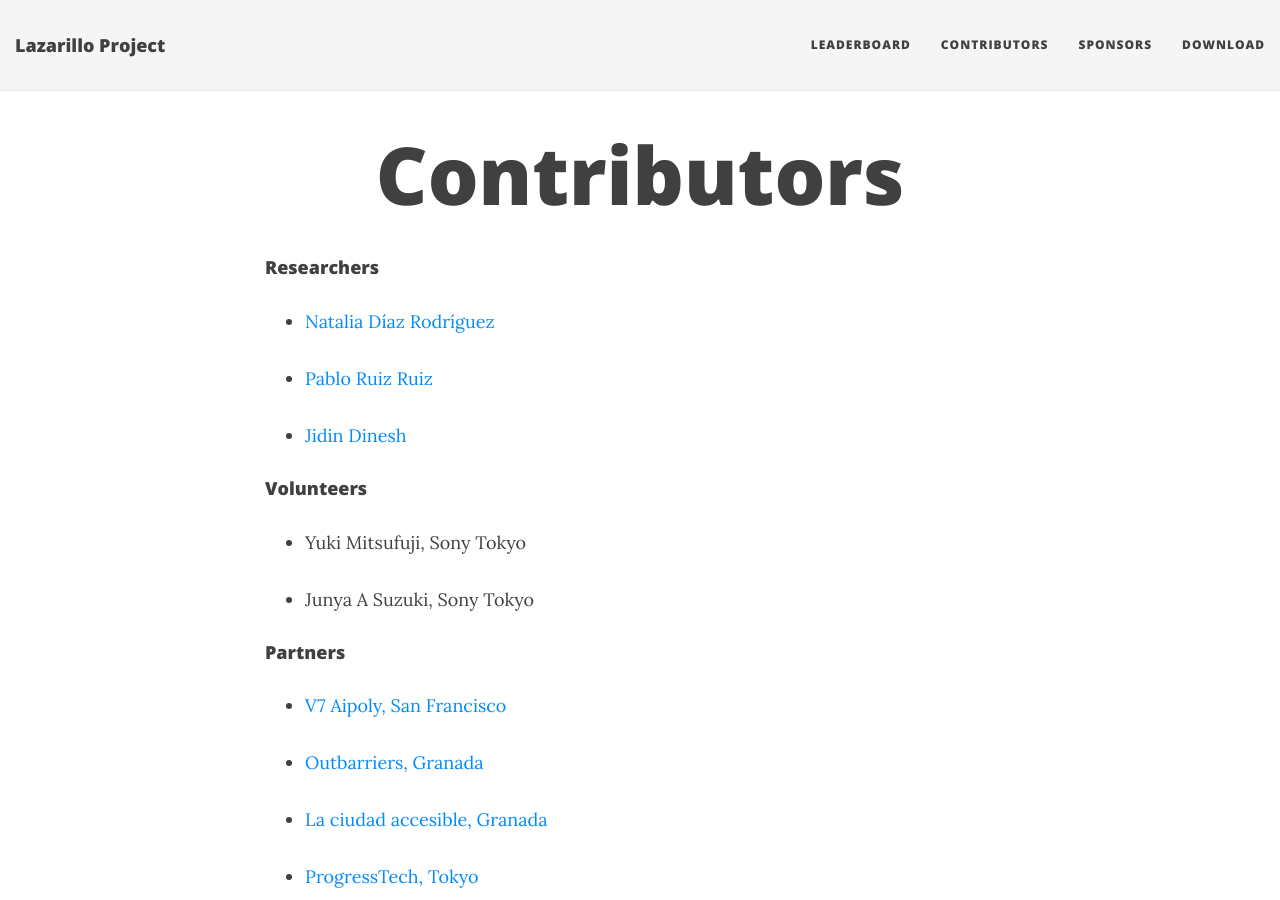
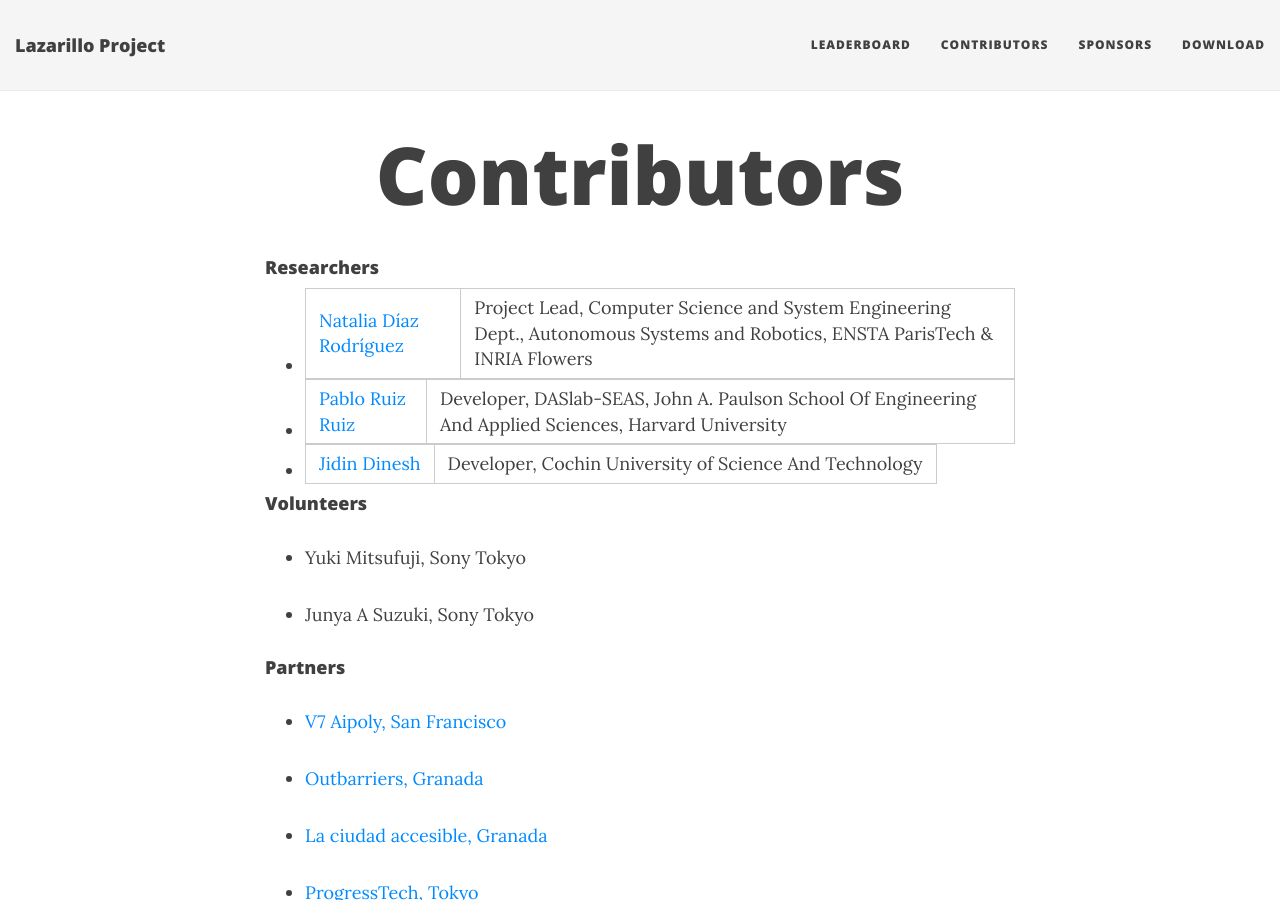
Before and after one commit to lazarilloproject/lazarilloproject.github.io, a Jekyll site: the page built from Contributors.md, in a window 1280 px wide and 900 px high. Built offline with Jekyll 4.4.1, drawn with Linux system fonts in a browser that asks for light colours; nearby versions of some CDN libraries.

Commit message:
Update Contributors.md

```diff
--- a/Contributors.md
+++ b/Contributors.md
@@ -4,11 +4,13 @@ title: Contributors
 ---
 
 #### Researchers
-* [Natalia Díaz Rodríguez](https://nataliadiaz.github.io)
+* [Natalia Díaz Rodríguez](https://nataliadiaz.github.io) | Project Lead, Computer Science and System Engineering Dept.,  Autonomous Systems and Robotics, ENSTA ParisTech & INRIA Flowers
 
-* [Pablo Ruiz Ruiz](https://www.linkedin.com/in/pabloruizruiz/)
 
-* [Jidin Dinesh](http://jidindinesh.github.io)
+* [Pablo Ruiz Ruiz](https://www.linkedin.com/in/pabloruizruiz/) | Developer,  DASlab-SEAS, John A. Paulson School Of Engineering And Applied Sciences, Harvard University
+
+
+* [Jidin Dinesh](http://jidindinesh.github.io) | Developer, Cochin University of Science And Technology
 
 #### Volunteers
 * Yuki Mitsufuji, Sony Tokyo
```
